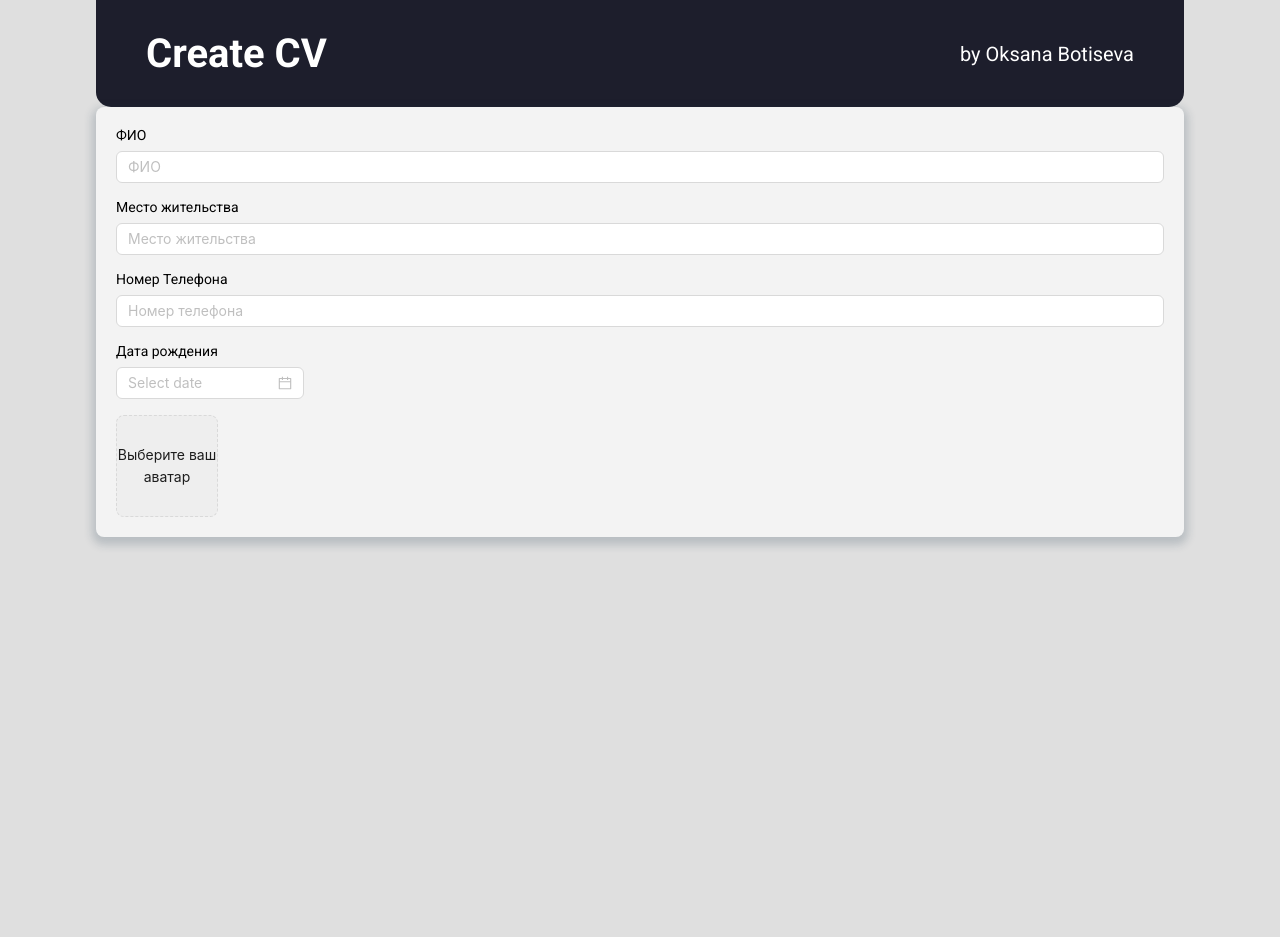
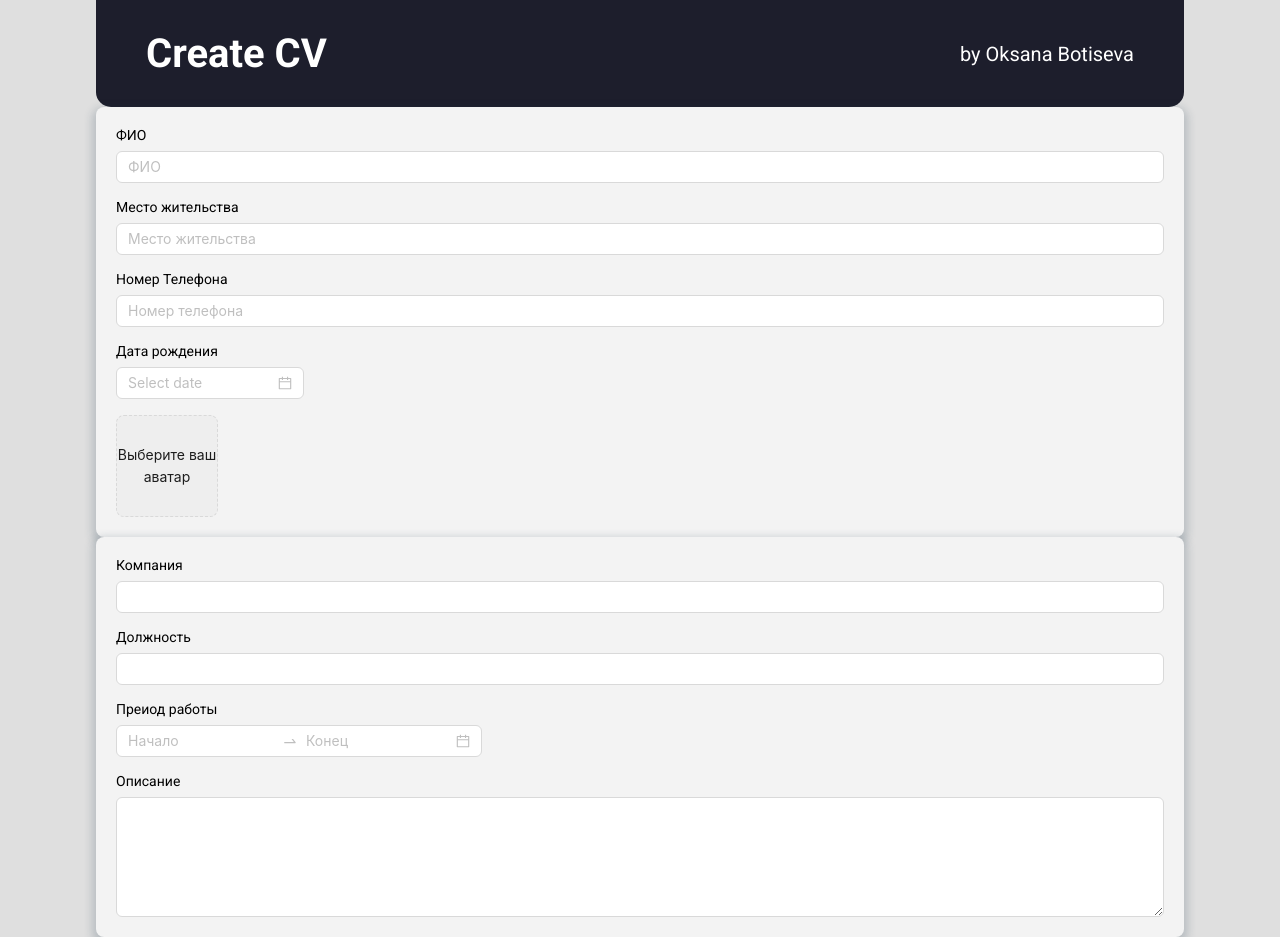
Before and after one commit to Oksana-Botsieva/Create-CV.2, a React (Create React App) app: page / in a window 1280 px wide. Before the commit the page ends 800 px from the top, so only its background shows below. Built offline with nearby package versions, Linux system fonts and the light colour scheme.

Commit message:
Work Experience block is progress

```diff
--- a/src/App.tsx
+++ b/src/App.tsx
@@ -1,13 +1,16 @@
 import React from "react";
 import { Header } from "./components/Header/Header";
 import { PersonalInfo } from "./components/PersonalInfo/PersonalInfo";
+import { Experience } from "./components/Experience/Experience";
 
 function App() {
   return (
-      <div className="App container">
-        <Header />
-        <PersonalInfo />
-      </div>
+    <div className="App container">
+      <Header />
+      <PersonalInfo />
+
+      <Experience />
+    </div>
   );
 }
 
--- /dev/null
+++ b/src/components/Experience/Experience.tsx
@@ -0,0 +1,27 @@
+import React from "react";
+import { Card } from "../Card/Card";
+import { Control } from "../ControlForm/Control";
+import { DatePicker, Input } from "antd";
+
+const Experience = () => {
+  const { RangePicker } = DatePicker;
+  const { TextArea } = Input;
+  return (
+    <Card>
+      <Control label={"Компания"}>
+        <Input />
+      </Control>
+      <Control label={"Должность"}>
+        <Input />
+      </Control>
+      <Control label={"Преиод работы"}>
+        <RangePicker placeholder={["Начало", "Конец"]} />
+      </Control>
+      <Control label={"Описание"}>
+        <TextArea rows={5} />
+      </Control>
+    </Card>
+  );
+};
+
+export { Experience };
```
